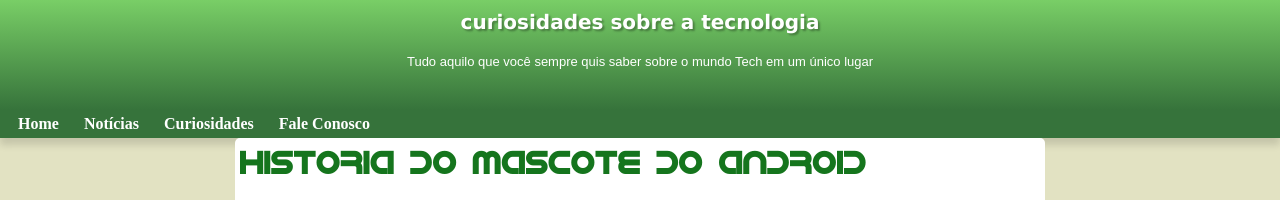
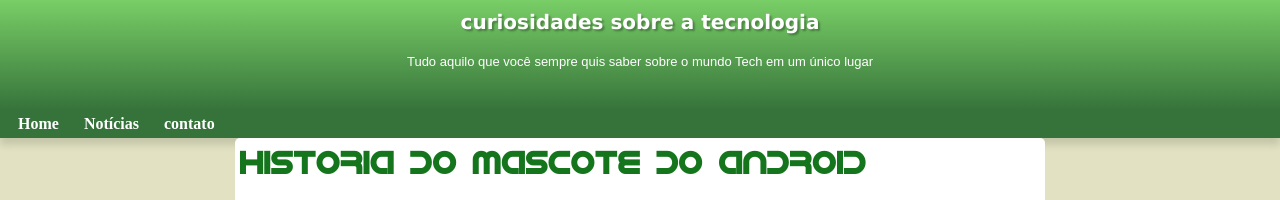
Before and after one commit to silviogabrielGS/projeto-android, a plain HTML site: page index.html in a window 1280 px wide. Shown: the top 200 px of the page. Drawn offline with Linux system fonts and the light colour scheme.

Commit message:
Update index.html

```diff
--- a/index.html
+++ b/index.html
@@ -23,11 +23,9 @@
            Notícias
         </a>
         <a href="#">
-            Curiosidades
+           contato
         </a>
-        <a href="#">
-            Fale Conosco
-        </a>
+
 
 </nav>
     <main>
```
